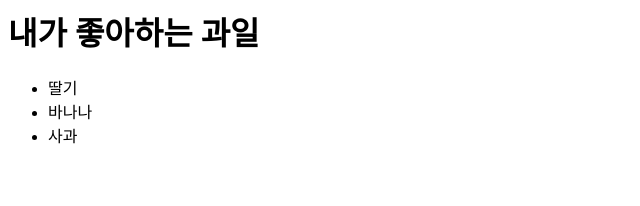
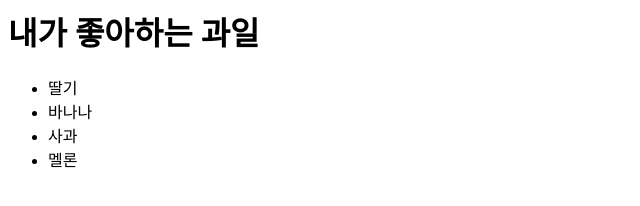
Before and after one commit to bachoo056-coder/my-project3, a plain HTML site: page 02/02-04/ul.html in a window 1280 px wide. Shown: the full height of the page, 0-640 px from the left. Drawn offline with Linux system fonts and the light colour scheme.

Commit message:
확인용

```diff
--- a/02/02-04/ul.html
+++ b/02/02-04/ul.html
@@ -7,6 +7,7 @@
             <li>딸기</li>
             <li>바나나</li>
             <li>사과</li>
+            <li>멜론</li>
         </ul>
     </body>
 </html>
```
